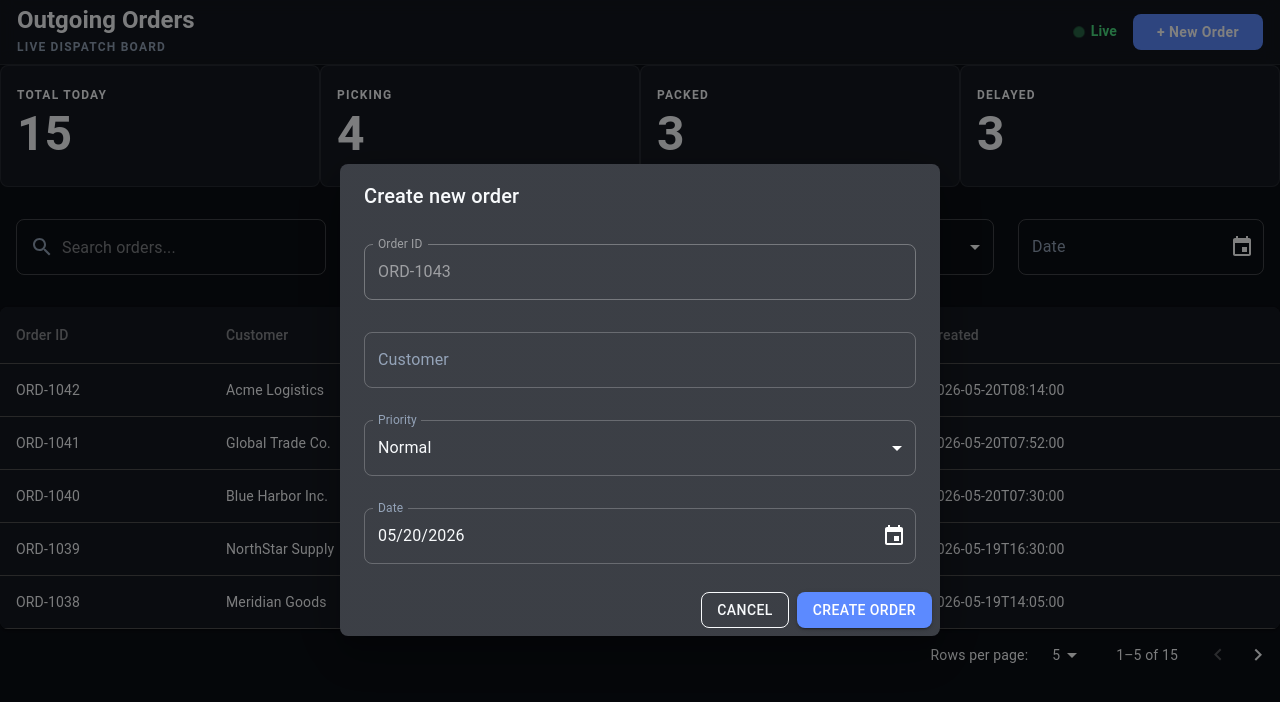
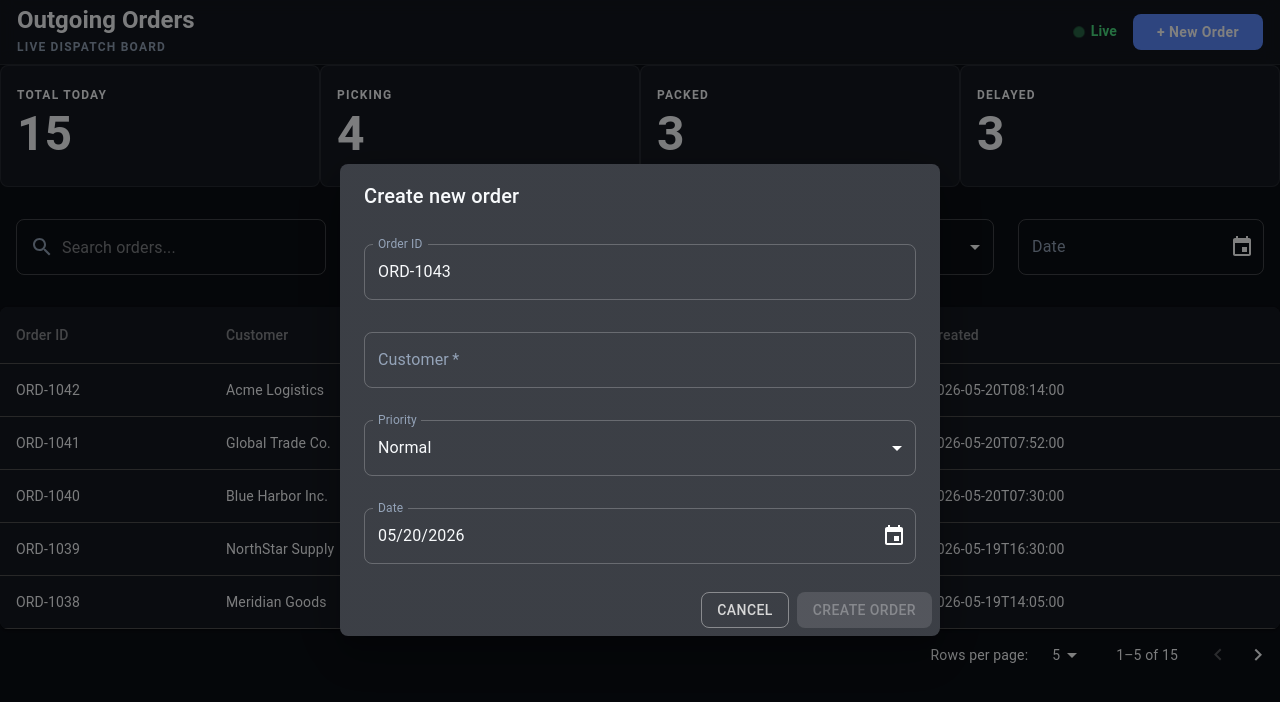
Before and after one commit to julio22b/outgoing-orders-frontend, a React (Vite) app: page / in a window 1280 px wide. Both pictures are taken after a click on the button "+ New Order". Shown: the top 702 px of the page. Built offline with nearby package versions, Linux system fonts and the light colour scheme.

Commit message:
add order logic

```diff
--- a/src/app/constants/constants.ts
+++ b/src/app/constants.ts
@@ -1,4 +1,4 @@
-import type { DataGridHeadersInterface } from "../types/types";
+import type { DataGridHeadersInterface } from "./types/types";
 
 
 export const ORDER_STATUSES = {
@@ -6,7 +6,7 @@ export const ORDER_STATUSES = {
     PACKED: 'packed',
     DELAYED: 'delayed',
     DISPATCHED: 'dispatched',
-};
+} as const;
 
 export const DATA_GRID_HEADERS: DataGridHeadersInterface[] = [
     { title: 'Order ID', id: ' order-id' },
@@ -15,3 +15,17 @@ export const DATA_GRID_HEADERS: DataGridHeadersInterface[] = [
     { title: 'Priority', id: 'priority' },
     { title: 'Created', id: 'created' },
 ];
+
+export const ORDER_FIELDS = {
+    ID: 'id',
+    CUSTOMER: 'customer',
+    STATUS: 'status',
+    PRIORITY: 'priority',
+    CREATED_AT: 'createdAt',
+} as const;
+
+export const ORDER_PRIORITIES = {
+    HIGH: 'high',
+    NORMAL: 'normal',
+    LOW: 'low',
+} as const;
--- a/src/app/theme.ts
+++ b/src/app/theme.ts
@@ -10,6 +10,10 @@ const theme = createTheme({
         primary: {
             main: '#5c8aff',
             contrastText: '#ffffff'
+        },
+        secondary: {
+            main: '#d7d7d7',
+            contrastText: '#ffffff',
         },
         success: {
             main: '#4ade80'
--- a/src/components/AppBar.tsx
+++ b/src/components/AppBar.tsx
@@ -70,6 +70,7 @@ const AppBar = () => {
                 </Box>
             </Toolbar>
             <OutgoingOrdersForm
+                key={isCreateOutgoingOrderFormOpen ? 'open' : 'closed '}
                 isCreateOutgoingOrderFormOpen={isCreateOutgoingOrderFormOpen}
                 closeForm={() => setIsCreateOutgoingOrderFormOpen(false)}
             />
--- a/src/components/DataGrid/DataGrid.tsx
+++ b/src/components/DataGrid/DataGrid.tsx
@@ -8,7 +8,7 @@ import {
     TablePagination,
     TableRow,
 } from '@mui/material';
-import { DATA_GRID_HEADERS } from '../../app/constants/constants';
+import { DATA_GRID_HEADERS } from '../../app/constants';
 import { useState } from 'react';
 import { useAppSelector } from '../../app/hooks';
 
--- a/src/components/Filters/Filters.tsx
+++ b/src/components/Filters/Filters.tsx
@@ -6,6 +6,7 @@ import { AdapterDayjs } from '@mui/x-date-pickers/AdapterDayjs';
 import SelectFilter from './SelectFilter/SelectFilter';
 import { useAppDispatch, useAppSelector } from '../../app/hooks';
 import { statusFilterChanged, priorityFilterChanged, dateFilterChanged, searchFilterChanged } from '../../features/slices/filtersSlice';
+import { ORDER_FIELDS, ORDER_PRIORITIES, ORDER_STATUSES } from '../../app/constants';
 
 const Filters = () => {
     const { date, priority, search, status } = useAppSelector((state) => state.filters);
@@ -30,15 +31,15 @@ const Filters = () => {
                 }}
             />
             <SelectFilter
-                name='status'
+                name={ORDER_FIELDS.STATUS}
                 value={status}
-                options={['all', 'picking', 'packed', 'dispatched', 'delayed']}
+                options={['all', ...Object.values(ORDER_STATUSES)]}
                 handleChange={(value) => dispatch(statusFilterChanged(value))}
             />
             <SelectFilter
-                name='priority'
+                name={ORDER_FIELDS.PRIORITY}
                 value={priority}
-                options={['all', 'high', 'normal', 'low']}
+                options={['all', ...Object.values(ORDER_PRIORITIES)]}
                 handleChange={(value) => dispatch(priorityFilterChanged(value))}
             />
             <LocalizationProvider dateAdapter={AdapterDayjs}>
--- a/src/components/OrdersSummary/OrdersSummary.tsx
+++ b/src/components/OrdersSummary/OrdersSummary.tsx
@@ -1,6 +1,6 @@
 import { Box } from '@mui/material';
 import OrderCard from './OrderCard';
-import { ORDER_STATUSES } from '../../app/constants/constants';
+import { ORDER_STATUSES } from '../../app/constants';
 import { useAppSelector } from '../../app/hooks';
 
 const OrdersSummary = () => {
--- a/src/components/OutgoingOrdersForm/OutgoingOrdersForm.tsx
+++ b/src/components/OutgoingOrdersForm/OutgoingOrdersForm.tsx
@@ -17,7 +17,9 @@ import type { OutgoingOrderInterface } from '../../app/types/types';
 import { LocalizationProvider, DatePicker } from '@mui/x-date-pickers';
 import { AdapterDayjs } from '@mui/x-date-pickers/AdapterDayjs';
 import dayjs from 'dayjs';
-import { useAppSelector } from '../../app/hooks';
+import { useAppDispatch, useAppSelector } from '../../app/hooks';
+import { ORDER_STATUSES, ORDER_FIELDS, ORDER_PRIORITIES } from '../../app/constants';
+import { addOutgoingOrder } from '../../features/slices/outgoingOrdersSlice';
 
 interface OutgoingOrdersFormInterface {
     isCreateOutgoingOrderFormOpen: boolean;
@@ -34,27 +36,54 @@ const generateOrderId = (orders: OutgoingOrderInterface[]) => {
 
 const OutgoingOrdersForm = ({ isCreateOutgoingOrderFormOpen, closeForm }: OutgoingOrdersFormInterface) => {
     const orders = useAppSelector((state) => state.outgoingOrders.orders);
+    const dispatch = useAppDispatch();
     const nextId = generateOrderId(orders);
 
     const [order, setOrder] = useState<OutgoingOrderInterface>({
         id: nextId,
-        customer: '',
-        status: 'picking',
-        priority: 'normal',
-        createdAt: dayjs().toISOString(),
+        [ORDER_FIELDS.CUSTOMER]: '',
+        [ORDER_FIELDS.STATUS]: ORDER_STATUSES.PICKING,
+        [ORDER_FIELDS.PRIORITY]: ORDER_PRIORITIES.NORMAL,
+        [ORDER_FIELDS.CREATED_AT]: dayjs().toISOString(),
     });
+    const [errors, setErrors] = useState({ customer: '' });
+
+    const isCreateButtonDisabled = !order.customer;
+
+    const onSubmit = () => {
+        if (!order.customer) {
+            setErrors({ customer: 'Customer is required' });
+            return;
+        }
+        dispatch(addOutgoingOrder(order));
+        closeForm();
+    };
+
+    const handleChange = (e: React.ChangeEvent<HTMLInputElement | HTMLTextAreaElement | HTMLSelectElement>) => {
+        const { name, value } = e.target;
+        setOrder({ ...order, [name]: value });
+
+        if (name === ORDER_FIELDS.CUSTOMER) {
+            setErrors({ ...errors, [name]: value ? '' : 'Customer is required' });
+        }
+    };
 
     return (
-        <Dialog open={isCreateOutgoingOrderFormOpen} fullWidth>
+        <Dialog open={isCreateOutgoingOrderFormOpen} onClose={closeForm} fullWidth>
             <DialogTitle>Create new order</DialogTitle>
             <DialogContent sx={{ pt: '16px !important' }}>
                 <Box component='form' sx={{ display: 'flex', flexDirection: 'column', gap: '2em' }}>
-                    <TextField value={order.id} label='Order ID' disabled fullWidth />
+                    <TextField value={order.id} label='Order ID' fullWidth slotProps={{ input: { readOnly: true } }} />
                     <TextField
                         value={order.customer}
                         label='Customer'
-                        onChange={(e) => setOrder({ ...order, customer: e.target.value })}
+                        required
+                        onChange={(e) => handleChange(e)}
+                        placeholder='Enter customer name'
                         fullWidth
+                        name={ORDER_FIELDS.CUSTOMER}
+                        error={!!errors.customer}
+                        helperText={errors.customer}
                     />
                     <FormControl fullWidth>
                         <InputLabel id={'priority-select'}>Priority</InputLabel>
@@ -62,10 +91,10 @@ const OutgoingOrdersForm = ({ isCreateOutgoingOrderFormOpen, closeForm }: Outgoi
                             labelId={'priority-select'}
                             id={'priority-select'}
                             value={order.priority}
-                            label={'priority'}
+                            label={ORDER_FIELDS.PRIORITY}
                             onChange={(e) => setOrder({ ...order, priority: e.target.value })}
                         >
-                            {['high', 'normal', 'low'].map((option) => (
+                            {Object.values(ORDER_PRIORITIES).map((option) => (
                                 <MenuItem key={option} value={option}>
                                     {`${option[0].toUpperCase()}${option.slice(1)}`}
                                 </MenuItem>
@@ -90,16 +119,10 @@ const OutgoingOrdersForm = ({ isCreateOutgoingOrderFormOpen, closeForm }: Outgoi
                 </Box>
             </DialogContent>
             <DialogActions>
-                <Button onClick={closeForm} color='inherit' variant='outlined'>
+                <Button onClick={closeForm} color='secondary' variant='outlined'>
                     Cancel
                 </Button>
-                <Button
-                    variant='contained'
-                    onClick={() => {
-                        closeForm();
-                    }}
-                    color='primary'
-                >
+                <Button variant='contained' onClick={onSubmit} color='primary' disabled={isCreateButtonDisabled}>
                     Create Order
                 </Button>
             </DialogActions>
--- a/src/features/slices/outgoingOrdersSlice.ts
+++ b/src/features/slices/outgoingOrdersSlice.ts
@@ -1,4 +1,4 @@
-import { createSlice } from '@reduxjs/toolkit';
+import { createSlice, type PayloadAction } from '@reduxjs/toolkit';
 import type { OutgoingOrderInterface } from '../../app/types/types';
 
 interface OutgoingOrdersInitialState {
@@ -117,7 +117,13 @@ const initialState: OutgoingOrdersInitialState = {
 export const outgoingOrdersSlice = createSlice({
     name: 'outgoingOrders',
     initialState,
-    reducers: {},
+    reducers: {
+        addOutgoingOrder: (state, action: PayloadAction<OutgoingOrderInterface>) => {
+            state.orders.unshift(action.payload);
+        },
+    },
 });
 
+export const { addOutgoingOrder } = outgoingOrdersSlice.actions;
+
 export default outgoingOrdersSlice.reducer;
```
